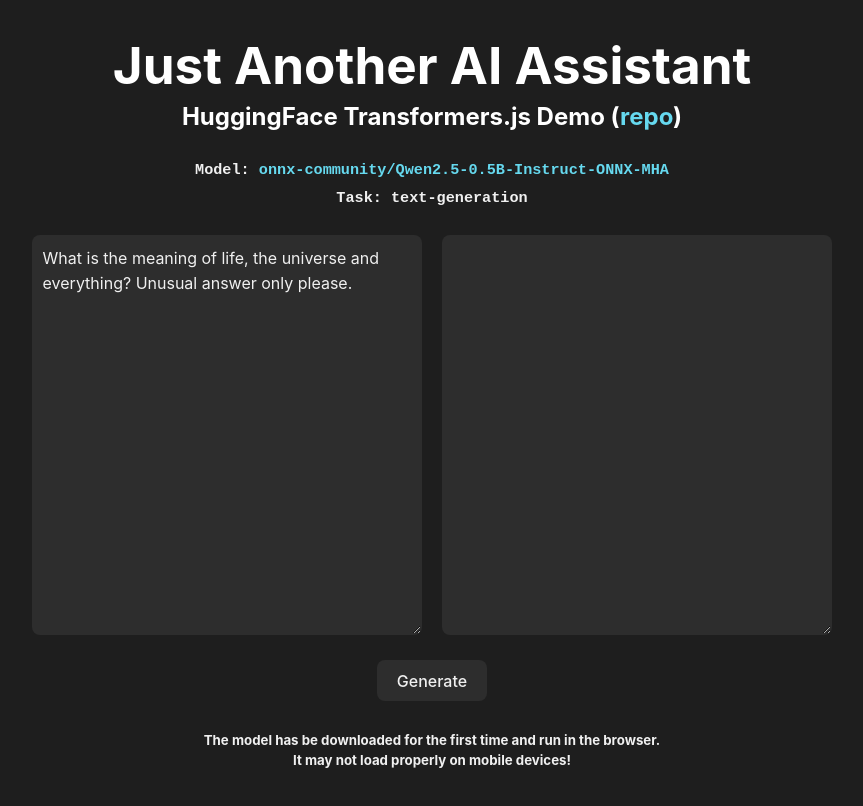
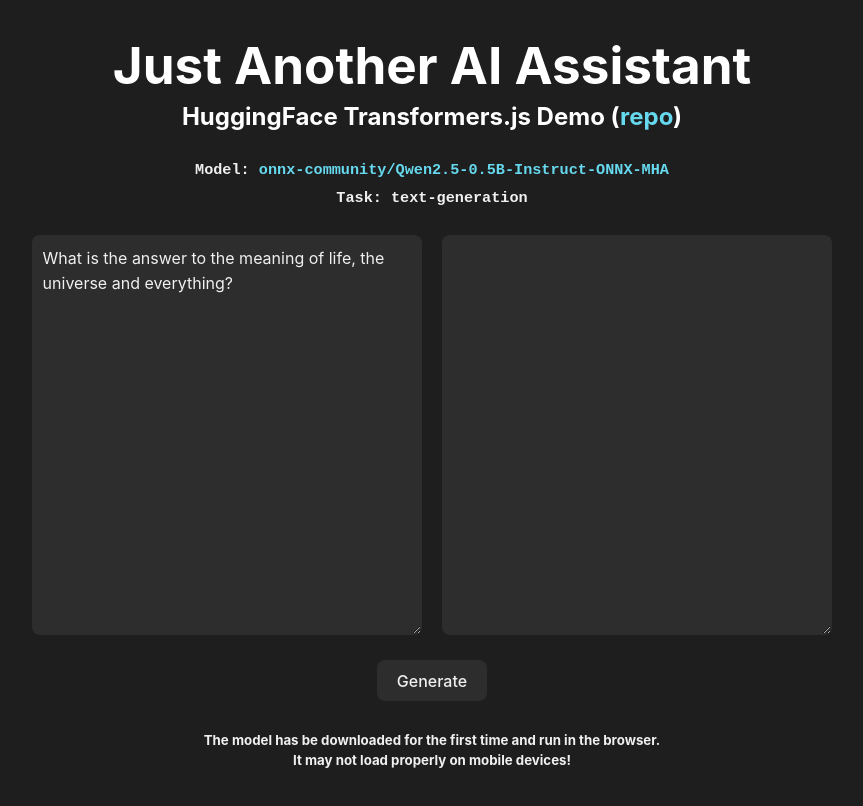
Before and after one commit to alankrantas/just-another-ai-assistant-huggingface-transformers-js, a React (Vite) app: page / in a window 1280 px wide. Shown: the top 806 px of the page, without its empty margins (208-1071 px from the left). Built offline with nearby package versions, Linux system fonts and the light colour scheme.

Commit message:
Update Assistant.tsx

```diff
--- a/src/components/Assistant.tsx
+++ b/src/components/Assistant.tsx
@@ -27,7 +27,7 @@
     const worker = useRef<Worker | null>(null);
     const textArea = useRef<HTMLTextAreaElement | null>(null);
 
-    const [input, setInput] = useState('What is the meaning of life, the universe and everything? Unusual answer only please.');
+    const [input, setInput] = useState('What is the answer to the meaning of life, the universe and everything?');
     const [output, setOutput] = useState('');
     const [ready, setReady] = useState(false);
     const [disabled, setDisabled] = useState(false);
```
